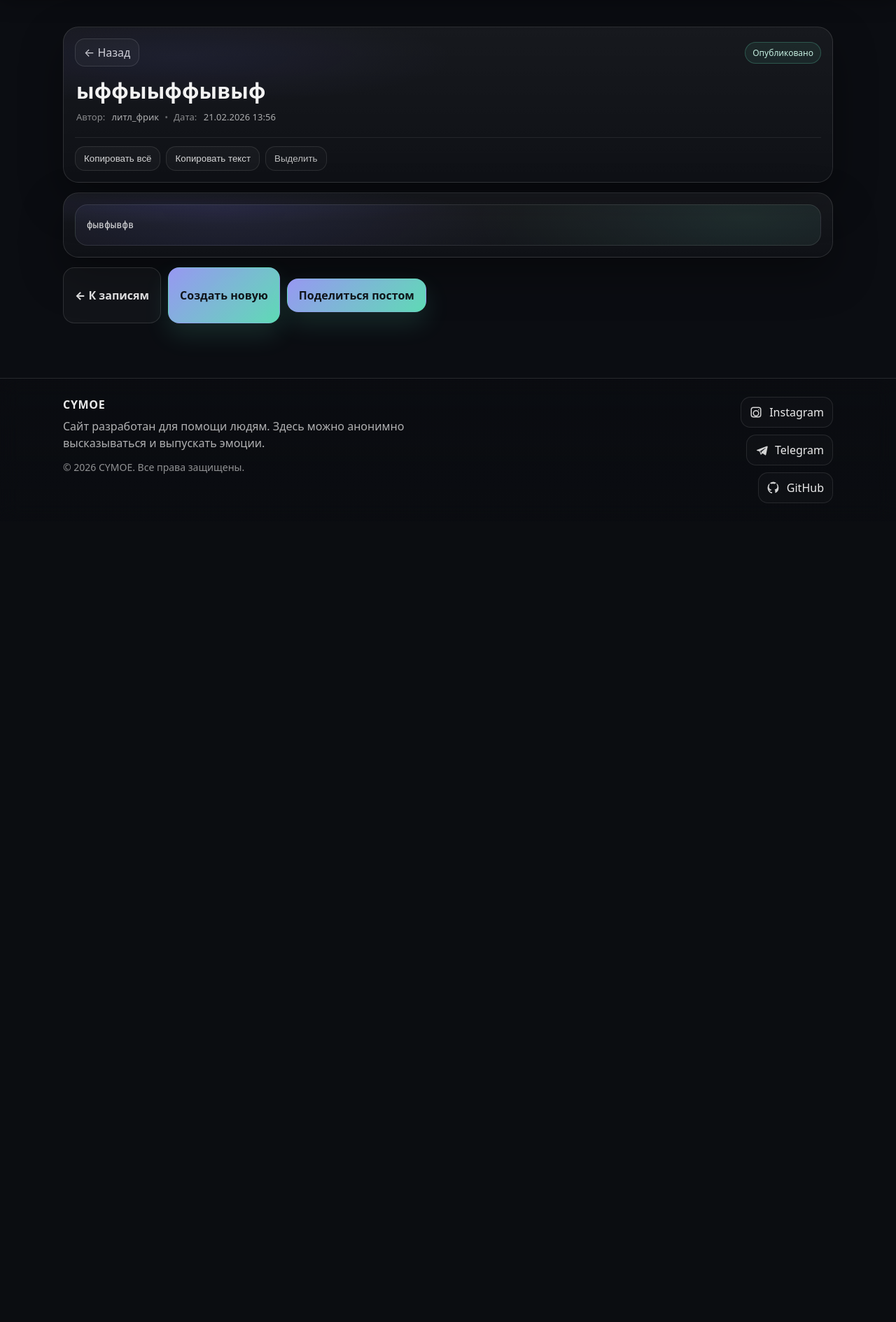
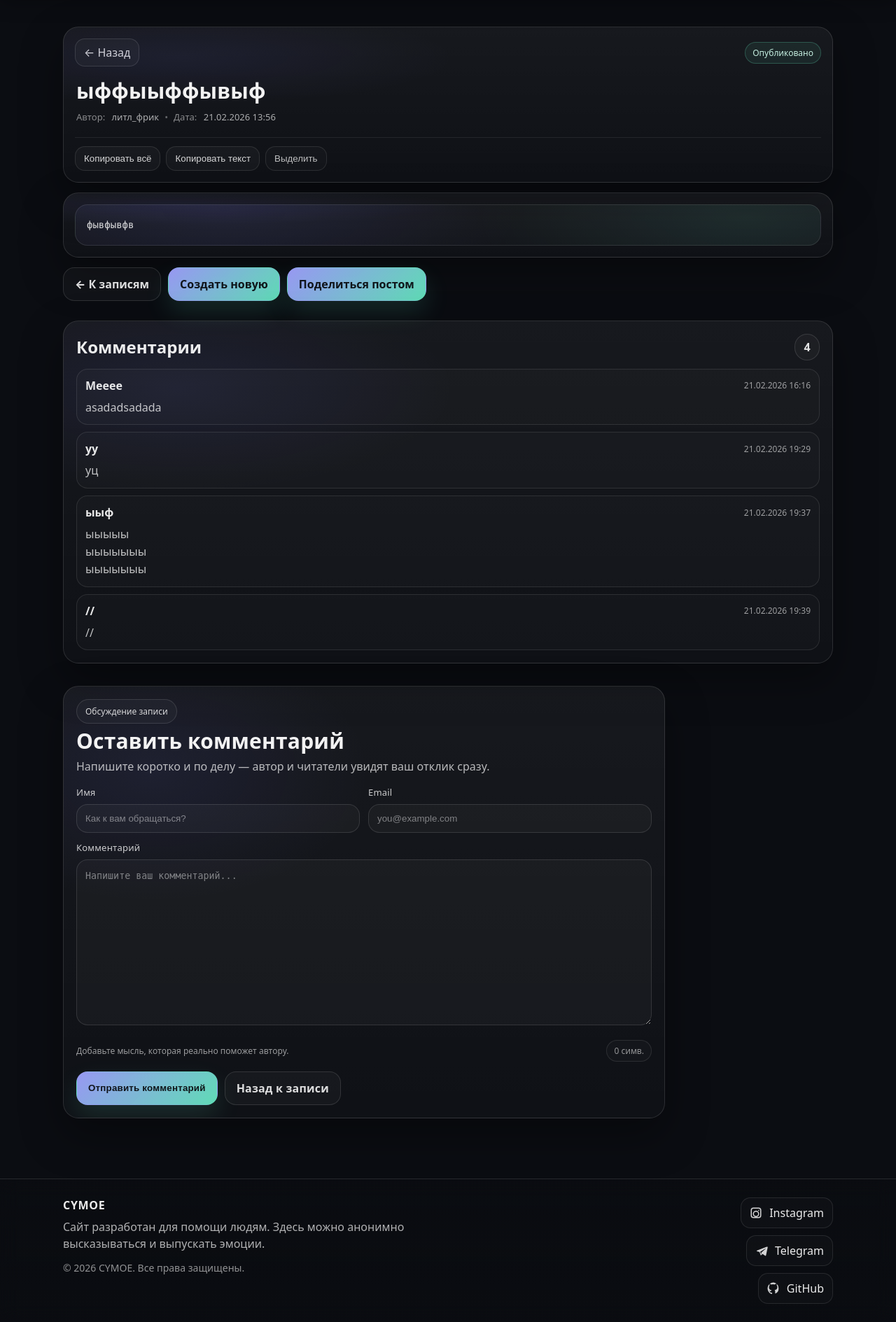
Before and after one commit to Amir22we/cymoe, a Django app: a page that uses templates/notes/detail_post_all.html in a window 1280 px wide. Shown: the part 90-1979 px from the top of the page at 70% size. Before the commit the page ends 809 px from the top, so only its background shows below. Run offline with Django 5.2, Linux system fonts and the light colour scheme; data comes from the database, SQL or seed files in the repository; both versions use the stored data as it was after the commit.

Commit message:
Add comment functionality

```diff
--- a/blog/forms.py
+++ b/blog/forms.py
@@ -1,6 +1,6 @@
 from django import forms
 from django.contrib.auth.models import User
-from .models import Post
+from .models import Post, Comment
 
 class RegisterUserForm(forms.ModelForm):
     username = forms.CharField(max_length=50)
@@ -50,3 +50,8 @@ class EmaiPostForm(forms.Form):
     email = forms.EmailField()
     to = forms.EmailField()
     comments = forms.CharField(required=False, widget=forms.Textarea)
+
+class CommentForm(forms.ModelForm):
+    class Meta:
+        model = Comment
+        fields = ['name', 'email', 'body']
--- /dev/null
+++ b/blog/static/css/comment.css
@@ -0,0 +1,359 @@
+.comment-ui,
+.comment-result{
+  padding: 18px 0 8px;
+}
+
+.comment-wrap,
+.comment-result-wrap{
+  max-width: 860px;
+}
+
+.comment-card,
+.comments-feed{
+  border-radius: 22px;
+  border: 1px solid rgba(255,255,255,0.12);
+  background: linear-gradient(180deg, rgba(255,255,255,0.05), rgba(255,255,255,0.02));
+  box-shadow: 0 24px 60px rgba(0,0,0,0.35);
+  overflow: hidden;
+  position: relative;
+  padding: 18px;
+}
+
+.comment-card::after,
+.comments-feed::after{
+  content: "";
+  position: absolute;
+  inset: -2px;
+  background: radial-gradient(60% 50% at 15% 20%, rgba(120,120,255,0.14), transparent 60%);
+  opacity: .65;
+  pointer-events: none;
+}
+
+.comment-card--success{
+  display: grid;
+  gap: 10px;
+}
+
+.comment-card > *,
+.comments-feed > *{
+  position: relative;
+  z-index: 1;
+}
+
+.comment-ui .status,
+.comment-result .status{
+  display: inline-flex;
+  align-items: center;
+  gap: 8px;
+  width: fit-content;
+  padding: 8px 12px;
+  border-radius: 999px;
+  font-size: 12px;
+  color: rgba(255,255,255,0.82);
+  border: 1px solid rgba(255,255,255,0.12);
+  background: rgba(255,255,255,0.03);
+}
+
+.comment-ui .status-success,
+.comment-result .status-success{
+  border-color: rgba(110,255,210,0.24);
+  background: rgba(110,255,210,0.08);
+  color: rgba(210,255,240,0.96);
+}
+
+.comment-title{
+  margin: 8px 0 0;
+  font-size: 30px;
+  line-height: 1.15;
+  letter-spacing: 0.2px;
+  color: rgba(255,255,255,0.95);
+}
+
+.comment-subtitle{
+  margin: 6px 0 0;
+  color: rgba(255,255,255,0.70);
+  line-height: 1.6;
+}
+
+.comment-form{
+  display: grid;
+  gap: 12px;
+  margin-top: 14px;
+}
+
+.comment-form .field-grid{
+  display: grid;
+  grid-template-columns: 1fr 1fr;
+  gap: 12px;
+}
+
+.comment-form .field{
+  display: grid;
+  gap: 8px;
+}
+
+.comment-form .label{
+  color: rgba(255,255,255,0.78);
+  font-size: 13px;
+  letter-spacing: 0.2px;
+}
+
+.comment-form .control input,
+.comment-form .control textarea{
+  width: 100%;
+  padding: 12px 12px;
+  border-radius: 16px;
+  border: 1px solid rgba(255,255,255,0.12);
+  background: rgba(255,255,255,0.03);
+  color: rgba(255,255,255,0.92);
+  outline: none;
+  transition: border-color .18s ease, background .18s ease, box-shadow .18s ease;
+}
+
+.comment-form .control textarea{
+  min-height: 150px;
+  resize: vertical;
+  line-height: 1.6;
+}
+
+.comment-form .control input::placeholder,
+.comment-form .control textarea::placeholder{
+  color: rgba(255,255,255,0.45);
+}
+
+.comment-form .control input:focus,
+.comment-form .control textarea:focus{
+  border-color: rgba(160,160,255,0.35);
+  background: rgba(255,255,255,0.045);
+  box-shadow: 0 0 0 4px rgba(160,160,255,0.10);
+}
+
+.comment-form .helper-row{
+  display: flex;
+  justify-content: space-between;
+  gap: 12px;
+  margin-top: 8px;
+  align-items: baseline;
+}
+
+.comment-form .helper{
+  color: rgba(255,255,255,0.58);
+  font-size: 12px;
+  line-height: 1.4;
+  max-width: 80%;
+}
+
+.comment-form .counter{
+  color: rgba(255,255,255,0.55);
+  font-size: 12px;
+  padding: 6px 10px;
+  border-radius: 999px;
+  border: 1px solid rgba(255,255,255,0.10);
+  background: rgba(255,255,255,0.02);
+}
+
+.comment-form .form-errors{
+  padding: 12px;
+  border-radius: 16px;
+  border: 1px solid rgba(255,120,120,0.35);
+  background: rgba(255,120,120,0.06);
+  color: rgba(255,210,210,0.92);
+  line-height: 1.5;
+}
+
+.comment-form .error{
+  color: rgba(255,180,180,0.95);
+  font-size: 13px;
+  line-height: 1.45;
+  margin: 0;
+}
+
+.comment-actions{
+  display: flex;
+  flex-wrap: wrap;
+  gap: 10px;
+  margin-top: 2px;
+}
+
+.comment-ui .btn,
+.comment-result .btn{
+  position: relative;
+  display: inline-flex;
+  align-items: center;
+  justify-content: center;
+  gap: 10px;
+  padding: 12px 16px;
+  border-radius: 16px;
+  border: 1px solid transparent;
+  font-weight: 800;
+  letter-spacing: 0.2px;
+  transition: transform .2s ease, box-shadow .2s ease, background .2s ease, border-color .2s ease;
+  user-select: none;
+  cursor: pointer;
+}
+
+.comment-ui .btn-primary,
+.comment-result .btn-primary{
+  color: rgba(10,12,16,0.95);
+  background: linear-gradient(135deg, rgba(160,160,255,0.95), rgba(110,255,210,0.85));
+  box-shadow: 0 16px 36px rgba(110,255,210,0.12);
+  overflow: hidden;
+}
+
+.comment-ui .btn-primary:hover,
+.comment-result .btn-primary:hover{
+  transform: translateY(-2px);
+  box-shadow: 0 20px 46px rgba(110,255,210,0.18);
+}
+
+.comment-ui .btn-ghost,
+.comment-result .btn-ghost{
+  color: rgba(255,255,255,0.86);
+  background: rgba(255,255,255,0.03);
+  border-color: rgba(255,255,255,0.12);
+}
+
+.comment-ui .btn-ghost:hover,
+.comment-result .btn-ghost:hover{
+  transform: translateY(-2px);
+  background: rgba(255,255,255,0.05);
+  border-color: rgba(255,255,255,0.16);
+}
+
+.comment-ui .btn-glow,
+.comment-result .btn-glow{
+  position: absolute;
+  inset: -2px;
+  background: radial-gradient(40% 60% at 20% 30%, rgba(255,255,255,0.35), transparent 55%);
+  opacity: 0;
+  transition: opacity .22s ease;
+  pointer-events: none;
+}
+
+.comment-ui .btn-primary:hover .btn-glow,
+.comment-result .btn-primary:hover .btn-glow{
+  opacity: 1;
+}
+
+.comments-feed{
+  margin-top: 14px;
+}
+
+.comments-head{
+  display: flex;
+  align-items: center;
+  justify-content: space-between;
+  gap: 12px;
+  margin-bottom: 12px;
+}
+
+.comments-title{
+  margin: 0;
+  font-size: 24px;
+  color: rgba(255,255,255,0.92);
+}
+
+.comments-count{
+  display: inline-flex;
+  align-items: center;
+  justify-content: center;
+  min-width: 36px;
+  padding: 7px 10px;
+  border-radius: 999px;
+  border: 1px solid rgba(255,255,255,0.12);
+  background: rgba(255,255,255,0.03);
+  color: rgba(255,255,255,0.88);
+  font-weight: 700;
+}
+
+.comments-list{
+  display: grid;
+  gap: 10px;
+}
+
+.comment-item{
+  border-radius: 16px;
+  border: 1px solid rgba(255,255,255,0.10);
+  background: rgba(255,255,255,0.02);
+  padding: 12px;
+}
+
+.comment-item-head{
+  display: flex;
+  align-items: center;
+  justify-content: space-between;
+  gap: 10px;
+  margin-bottom: 8px;
+}
+
+.comment-author{
+  color: rgba(255,255,255,0.9);
+  font-weight: 700;
+}
+
+.comment-date{
+  color: rgba(255,255,255,0.58);
+  font-size: 12px;
+}
+
+.comment-body,
+.comment-body p{
+  color: rgba(255,255,255,0.74);
+  line-height: 1.55;
+  margin: 0;
+}
+
+.comment-body p + p{
+  margin-top: 8px;
+}
+
+.comments-empty{
+  margin: 0;
+  padding: 12px;
+  border-radius: 16px;
+  border: 1px dashed rgba(255,255,255,0.15);
+  background: rgba(255,255,255,0.02);
+  color: rgba(255,255,255,0.66);
+}
+
+.comment-card,
+.comments-feed{
+  opacity: 0;
+  transform: translateY(10px);
+  animation: rise .55s ease forwards;
+}
+
+.comments-feed{ animation-delay: .06s; }
+
+@keyframes rise{
+  to{
+    opacity: 1;
+    transform: translateY(0);
+  }
+}
+
+@media (max-width: 760px){
+  .comment-form .field-grid{
+    grid-template-columns: 1fr;
+  }
+
+  .comment-title{
+    font-size: 26px;
+  }
+
+  .comments-title{
+    font-size: 22px;
+  }
+}
+
+@media (prefers-reduced-motion: reduce){
+  .comment-card,
+  .comments-feed,
+  .comment-ui .btn,
+  .comment-result .btn,
+  .comment-form .control input,
+  .comment-form .control textarea{
+    transition: none !important;
+    animation: none !important;
+  }
+}
--- /dev/null
+++ b/blog/static/scripts/comment.js
@@ -0,0 +1,76 @@
+(() => {
+  const form = document.getElementById("commentForm");
+  if (!form) return;
+
+  const nameInput = document.getElementById("id_name");
+  const emailInput = document.getElementById("id_email");
+  const bodyInput = document.getElementById("id_body");
+  const counter = document.getElementById("commentCounter");
+  const helper = document.getElementById("commentHelper");
+  const submitBtn = form.querySelector("button[type='submit']");
+
+  if (nameInput && !nameInput.placeholder) {
+    nameInput.placeholder = "Как к вам обращаться?";
+  }
+
+  if (emailInput && !emailInput.placeholder) {
+    emailInput.placeholder = "you@example.com";
+  }
+
+  if (bodyInput && !bodyInput.placeholder) {
+    bodyInput.placeholder = "Напишите ваш комментарий...";
+  }
+
+  const autosizeTextarea = () => {
+    if (!bodyInput) return;
+    bodyInput.style.height = "auto";
+    bodyInput.style.height = `${Math.max(150, bodyInput.scrollHeight)}px`;
+  };
+
+  const updateCounter = () => {
+    if (!bodyInput || !counter) return;
+
+    const length = (bodyInput.value || "").trim().length;
+    counter.textContent = String(length);
+
+    if (!helper) return;
+
+    if (length === 0) {
+      helper.textContent = "Добавьте мысль, которая реально поможет автору.";
+      return;
+    }
+
+    if (length < 40) {
+      helper.textContent = "Неплохо. Можно добавить чуть больше деталей.";
+      return;
+    }
+
+    if (length < 180) {
+      helper.textContent = "Отличный баланс: кратко и содержательно.";
+      return;
+    }
+
+    helper.textContent = "Сильный комментарий, выглядит очень полезно.";
+  };
+
+  if (bodyInput) {
+    bodyInput.addEventListener("input", () => {
+      autosizeTextarea();
+      updateCounter();
+    });
+    autosizeTextarea();
+    updateCounter();
+  }
+
+  if (submitBtn) {
+    form.addEventListener("submit", () => {
+      submitBtn.disabled = true;
+      submitBtn.textContent = "Отправка...";
+    });
+  }
+
+  const firstError = form.querySelector(".error");
+  if (firstError) {
+    firstError.scrollIntoView({ behavior: "smooth", block: "center" });
+  }
+})();
--- a/blog/urls.py
+++ b/blog/urls.py
@@ -19,5 +19,6 @@ urlpatterns = [
     path('change_name/', views.change_name, name='change_name'),
     path('change_pass/', views.change_pass, name='change_pass'),
     path('delete_profile/', views.delete_profile, name='delete_profile'),
-    path('<int:post_id>/share/', views.post_share, name='post_share')
+    path('<int:post_id>/share/', views.post_share, name='post_share'),
+    path('<int:post_id>/comment/', views.post_comment, name='post_comment')
 ]
--- a/blog/views.py
+++ b/blog/views.py
@@ -1,6 +1,6 @@
 from django.shortcuts import render, redirect, get_object_or_404
 from django.contrib.auth import login, logout, authenticate, update_session_auth_hash
-from .forms import RegisterUserForm, LoginForm, PostForm, ChangeName, EmaiPostForm
+from .forms import RegisterUserForm, LoginForm, PostForm, ChangeName, EmaiPostForm, CommentForm
 from .models import Post
 from django.contrib.auth.models import User
 from django.contrib.auth.forms import PasswordChangeForm
@@ -9,6 +9,7 @@ from django.core.paginator import Paginator, EmptyPage, PageNotAnInteger
 from django.contrib.auth.decorators import login_required
 from django.core.mail import send_mail
 from django.conf import settings
+from django.views.decorators.http import require_POST
 
 # Главная страница
 def index(request):
@@ -110,7 +111,11 @@ def detail_note(request, id):
 # Просмотр всех постов
 def detail_note_all(request, id, slug, year, month, day):
     post = get_object_or_404(Post, id=id, slug=slug, publish__year=year, publish__month=month, publish__day=day)
-    return render(request, 'notes/detail_post_all.html', {'post': post})
+
+    comments = post.comment.filter(active=True)
+    form = CommentForm()
+
+    return render(request, 'notes/detail_post_all.html', {'post': post, 'comments': comments, 'form': form})
 
 
 # Изменить имя
@@ -159,7 +164,7 @@ def post_share(request, post_id):
             subject = f"{cd['name']} рекомендует " \
                       f"{post.title}"
             message = f"Читай {post.title} в {post_url}\n\n" \
-                      f"{cd['name']}\s ({cd['email']}) Комент: {cd['comments']}"
+                      f"{cd['name']}\'s ({cd['email']}) Комент: {cd['comments']}"
             send_mail(subject, message, settings.EMAIL_HOST_USER, [cd['to']])
 
             sent = True
@@ -168,3 +173,17 @@ def post_share(request, post_id):
         form = EmaiPostForm()
 
     return render(request, 'notes/share.html', {'post': post, 'form': form, 'sent': sent})
+
+# Коменты под постами
+@require_POST
+def post_comment(request, post_id):
+    post = get_object_or_404(Post, id=post_id)
+    comment = None
+
+    form = CommentForm(data=request.POST)
+    if form.is_valid():
+        comment = form.save(commit=False)
+        comment.post = post
+        comment.save()
+
+    return render(request, 'notes/comment.html',{'post': post, 'form': form, 'comment': comment})
--- a/mysite/settings.py
+++ b/mysite/settings.py
@@ -11,7 +11,7 @@ load_dotenv(BASE_DIR / '.env')
 SECRET_KEY = 'django-insecure-y6kp(m_zgp(q0zcj31575v_wn#z1@95frotd@!wg!1)d_lig1n'
 
 # SECURITY WARNING: don't run with debug turned on in production!
-DEBUG = True
+DEBUG = False
 
 ALLOWED_HOSTS = ['*']
 
--- /dev/null
+++ b/templates/includes/comment_form.html
@@ -0,0 +1,69 @@
+<section class="comment-ui" id="commentFormSection">
+    <div class="comment-wrap">
+        <div class="comment-card">
+            <span class="status">Обсуждение записи</span>
+            <h2 class="comment-title">Оставить комментарий</h2>
+            <p class="comment-subtitle">
+                Напишите коротко и по делу — автор и читатели увидят ваш отклик сразу.
+            </p>
+
+            <form class="comment-form" id="commentForm" action="{% url 'blog:post_comment' post.id %}" method="post" novalidate>
+                {% csrf_token %}
+
+                {% if form.non_field_errors %}
+                    <div class="form-errors">
+                        {% for error in form.non_field_errors %}
+                            <div>{{ error }}</div>
+                        {% endfor %}
+                    </div>
+                {% endif %}
+
+                <div class="field-grid">
+                    <div class="field">
+                        <label class="label" for="{{ form.name.id_for_label }}">Имя</label>
+                        <div class="control">{{ form.name }}</div>
+                        {% if form.name.errors %}
+                            {% for error in form.name.errors %}
+                                <p class="error">{{ error }}</p>
+                            {% endfor %}
+                        {% endif %}
+                    </div>
+
+                    <div class="field">
+                        <label class="label" for="{{ form.email.id_for_label }}">Email</label>
+                        <div class="control">{{ form.email }}</div>
+                        {% if form.email.errors %}
+                            {% for error in form.email.errors %}
+                                <p class="error">{{ error }}</p>
+                            {% endfor %}
+                        {% endif %}
+                    </div>
+                </div>
+
+                <div class="field">
+                    <label class="label" for="{{ form.body.id_for_label }}">Комментарий</label>
+                    <div class="control">{{ form.body }}</div>
+
+                    <div class="helper-row">
+                        <span class="helper" id="commentHelper">Добавьте мысль, которая реально поможет автору.</span>
+                        <span class="counter"><span id="commentCounter">0</span> симв.</span>
+                    </div>
+
+                    {% if form.body.errors %}
+                        {% for error in form.body.errors %}
+                            <p class="error">{{ error }}</p>
+                        {% endfor %}
+                    {% endif %}
+                </div>
+
+                <div class="comment-actions">
+                    <button class="btn btn-primary" type="submit">
+                        Отправить комментарий
+                        <span class="btn-glow" aria-hidden="true"></span>
+                    </button>
+                    <a class="btn btn-ghost" href="{{ post.get_absolute_url }}">Назад к записи</a>
+                </div>
+            </form>
+        </div>
+    </div>
+</section>
--- a/templates/notes/detail_post_all.html
+++ b/templates/notes/detail_post_all.html
@@ -5,6 +5,7 @@
 
 {% block extra_css %}
 <link rel="stylesheet" href="{% static 'css/detail_post.css' %}">
+<link rel="stylesheet" href="{% static 'css/comment.css' %}">
 {% endblock %}
 
 {% block content %}
@@ -68,13 +69,36 @@
         Создать новую
         <span class="btn-glow" aria-hidden="true"></span>
       </a>
-      <p>
-        <a class="btn btn-primary" href="{% url 'blog:post_share' post.id %}">
-            Поделиться постом
-            <span class="btn-glow" aria-hidden="true"></span>
-        </a>
-    </p>
+      <a class="btn btn-primary" href="{% url 'blog:post_share' post.id %}">
+        Поделиться постом
+        <span class="btn-glow" aria-hidden="true"></span>
+      </a>
     </div>
+
+    <section class="comments-feed">
+      {% with comments.count as total_comments %}
+        <div class="comments-head">
+          <h2 class="comments-title">Комментарии</h2>
+          <span class="comments-count">{{ total_comments }}</span>
+        </div>
+      {% endwith %}
+
+      <div class="comments-list">
+        {% for comment in comments %}
+          <article class="comment-item">
+            <div class="comment-item-head">
+              <span class="comment-author">{{ comment.name }}</span>
+              <span class="comment-date">{{ comment.created|date:"d.m.Y H:i" }}</span>
+            </div>
+            <div class="comment-body">{{ comment.body|linebreaks }}</div>
+          </article>
+        {% empty %}
+          <p class="comments-empty">Пока комментариев нет. Будьте первым, кто оставит мнение.</p>
+        {% endfor %}
+      </div>
+    </section>
+
+    {% include "includes/comment_form.html" %}
 
   </div>
 </section>
@@ -82,4 +106,5 @@
 
 {% block extra_js %}
 <script src="{% static 'scripts/detail_post.js' %}"></script>
+<script src="{% static 'scripts/comment.js' %}"></script>
 {% endblock %}
```
Also changed, not shown: blog/admin.py (+7 -1 lines), blog/models.py (+17 -0 lines), templates/notes/comment.html (added, +36 -0 lines), blog/migrations/0010_comment.py (added), db.sqlite3.
